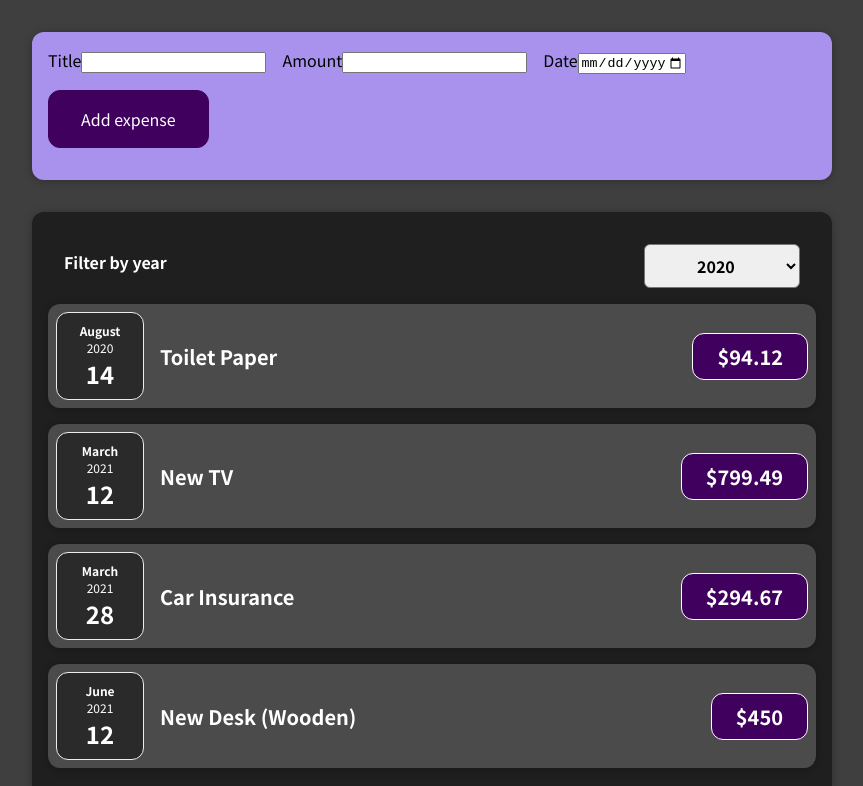
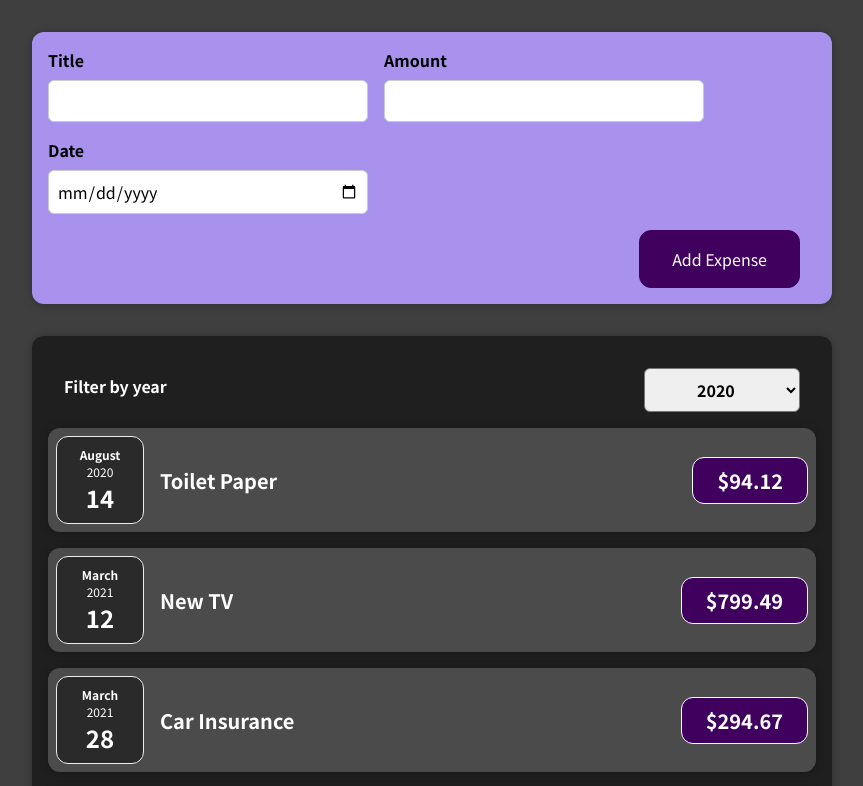
Before and after one commit to prathamkumarjha/expense-tracker, a React (Create React App) app: page / in a window 1280 px wide. Shown: the top 786 px of the page, without its empty margins (208-1071 px from the left). Built offline with nearby package versions, Linux system fonts and the light colour scheme.

Commit message:
modified:   src/App.js 	modified:   src/components/Expenses/Expenses.js 	modified:   src/components/NewExpenses/ExpenseForm.js 	modified:   src/components/NewExpenses/NewExpense

```diff
--- a/src/App.js
+++ b/src/App.js
@@ -1,9 +1,9 @@
-import React from 'react';
-import NewExpense from './components/NewExpenses/NewExpense'
+import React, { useState } from 'react';
+
+import NewExpense from './components/NewExpenses/NewExpense';
 import Expenses from './components/Expenses/Expenses';
 
-const App = () => {
-  const expenses = [
+const DUMMY_EXPENSES = [
   {
     id: 'e1',
     title: 'Toilet Paper',
@@ -25,6 +25,15 @@ const App = () => {
   },
 ];
 
+const App = () => {
+  const [expenses, setExpenses] = useState(DUMMY_EXPENSES);
+
+  const addExpenseHandler = (expense) => {
+    setExpenses((prevExpenses) => {
+      return [expense, ...prevExpenses];
+    });
+  };
+
   // return React.createElement(
   //   'div',
   //   {},
@@ -34,10 +43,10 @@ const App = () => {
 
   return (
     <div>
-      <NewExpense/>
+      <NewExpense onAddExpense={addExpenseHandler} />
       <Expenses items={expenses} />
     </div>
   );
-}
+};
 
 export default App;
--- a/src/components/Expenses/Expenses.js
+++ b/src/components/Expenses/Expenses.js
@@ -16,7 +16,7 @@ const Expenses = (props) => {
     <div>
       <Card className='expenses'>
         <ExpensesFilter selected={filteredYear} onChangeFilter={filterChangeHandler} />
-       {props.items.map(expense => <ExpenseItem
+       {props.items.map((expense) => <ExpenseItem
        title={expense.title}
         amount={expense.amount}
          date={expense.date}
--- a/src/components/NewExpenses/ExpenseForm.js
+++ b/src/components/NewExpenses/ExpenseForm.js
@@ -1,55 +1,96 @@
-import React,{useState} from 'react';
+import React, { useState } from 'react';
+
 import './ExpenseForm.css';
 
 const ExpenseForm = (props) => {
+  const [enteredTitle, setEnteredTitle] = useState('');
+  const [enteredAmount, setEnteredAmount] = useState('');
+  const [enteredDate, setEnteredDate] = useState('');
+  // const [userInput, setUserInput] = useState({
+  //   enteredTitle: '',
+  //   enteredAmount: '',
+  //   enteredDate: '',
+  // });
 
-    const [enteredTitle, setEnteredTitle] = useState('');
+  const titleChangeHandler = (event) => {
+    setEnteredTitle(event.target.value);
+    // setUserInput({
+    //   ...userInput,
+    //   enteredTitle: event.target.value,
+    // });
+    // setUserInput((prevState) => {
+    //   return { ...prevState, enteredTitle: event.target.value };
+    // });
+  };
 
-    const  titleChangeHandler =  (event)=>{
-        setEnteredTitle(event.target.value);
-    }
-    const [enteredAmount, SetEnteredAmount] = useState('');
+  const amountChangeHandler = (event) => {
+    setEnteredAmount(event.target.value);
+    // setUserInput({
+    //   ...userInput,
+    //   enteredAmount: event.target.value,
+    // });
+  };
 
-    const amountChangeHandler=(event)=>{
-        SetEnteredAmount(event.target.value);
-    }
+  const dateChangeHandler = (event) => {
+    setEnteredDate(event.target.value);
+    // setUserInput({
+    //   ...userInput,
+    //   enteredDate: event.target.value,
+    // });
+  };
 
-    const [enteredDate,setEnteredDate] = useState('');
-    const dateChangeHandler=(event)=>{
-        setEnteredDate(event.target.value);
-    }
+  const submitHandler = (event) => {
+    event.preventDefault();
 
-    const submitHandler=(event)=>{
-        event.preventDefault();
-      const  expenseData ={
-        title:enteredTitle,
-        amount:enteredAmount,
-        date: new Date(enteredDate)
-       }
+    const expenseData = {
+      title: enteredTitle,
+      amount: enteredAmount,
+      date: new Date(enteredDate),
+    };
+
     props.onSaveExpenseData(expenseData);
     setEnteredTitle('');
+    setEnteredAmount('');
     setEnteredDate('');
-        SetEnteredAmount('');
-    }
-        return (<form onSubmit={submitHandler}>
+  };
+
+  return (
+    <form onSubmit={submitHandler}>
       <div className='new-expense__controls'>
-        <div className='new_expense__control'>
+        <div className='new-expense__control'>
           <label>Title</label>
-            <input type="text" value={enteredTitle} onChange={titleChangeHandler}></input>
+          <input
+            type='text'
+            value={enteredTitle}
+            onChange={titleChangeHandler}
+          />
         </div>
-        <div className='new_expense__control'>
+        <div className='new-expense__control'>
           <label>Amount</label>
-            <input type="number" min="0.01" step="0.01" value={enteredAmount} onChange={amountChangeHandler}></input>
+          <input
+            type='number'
+            min='0.01'
+            step='0.01'
+            value={enteredAmount}
+            onChange={amountChangeHandler}
+          />
         </div>
-        <div className='new_expense__control'>
+        <div className='new-expense__control'>
           <label>Date</label>
-            <input type="date" min="2019-01-01" max="2025-01-01" value={enteredDate} onChange={dateChangeHandler}></input>
+          <input
+            type='date'
+            min='2019-01-01'
+            max='2022-12-31'
+            value={enteredDate}
+            onChange={dateChangeHandler}
+          />
+        </div>
       </div>
       <div className='new-expense__actions'>
-            <button type="submit">Add expense</button>
-        </div>
+        <button type='submit'>Add Expense</button>
       </div>
     </form>
-        )
+  );
 };
+
 export default ExpenseForm;
--- a/src/components/NewExpenses/NewExpense.js
+++ b/src/components/NewExpenses/NewExpense.js
@@ -1,18 +1,22 @@
-import React from'react';
+import React from 'react';
+
+import ExpenseForm from './ExpenseForm';
 import './NewExpense.css';
-import ExpenseForm from './ExpenseForm'
-const NewExpense = () => {
 
-    const saveExpenseDataHandler=(enteredExpenseData)=>{
-        const expenseData = {
-            ...enteredExpenseData,
-            id: Math.random().toString()
-        };
-        console.log(expenseData);
-    }
-    return (<div className= 'new-expense'>
-       <ExpenseForm onSaveExpenseData= {saveExpenseDataHandler}/>
+const NewExpense = (props) => {
+  const saveExpenseDataHandler = (enteredExpenseData) => {
+    const expenseData = {
+      ...enteredExpenseData,
+      id: Math.random().toString()
+    };
+    props.onAddExpense(expenseData);
+  };
+
+  return (
+    <div className='new-expense'>
+      <ExpenseForm onSaveExpenseData={saveExpenseDataHandler} />
     </div>
-    )
+  );
 };
+
 export default NewExpense;
```
Lines whose indentation alone changed are shown as unchanged.
